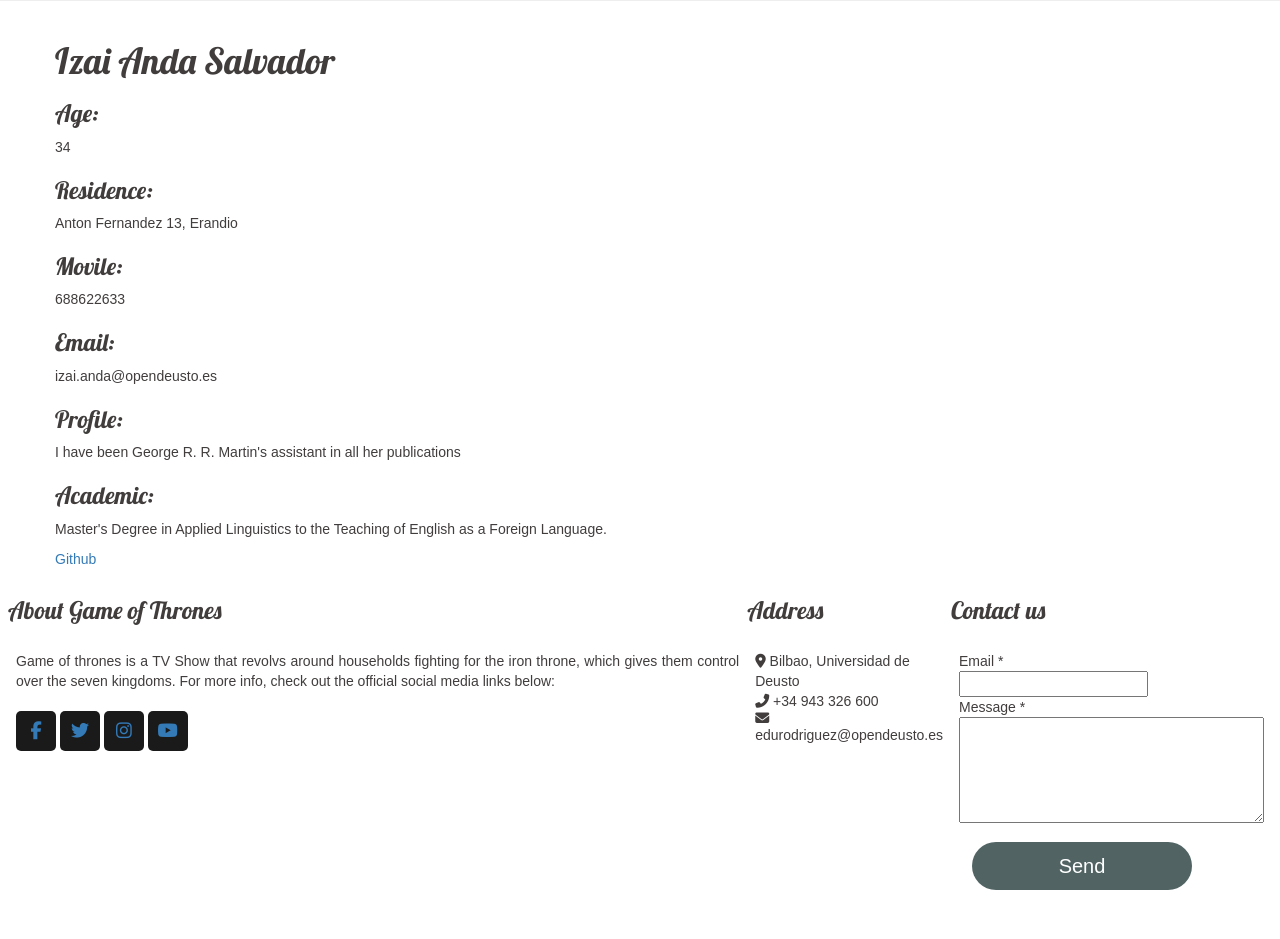
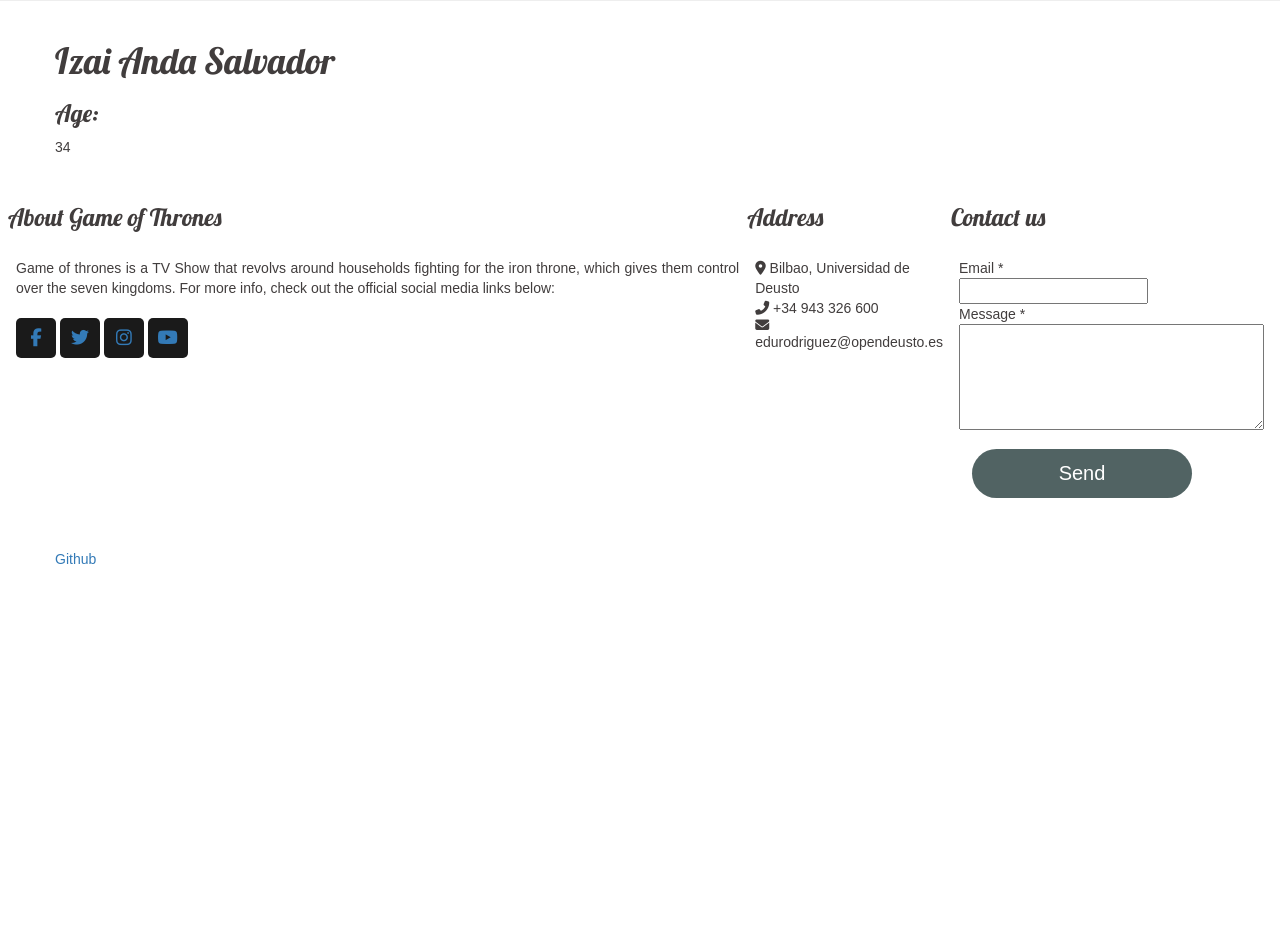
Before and after one commit to alvarogonzalez96/GoT, a Django app: page /about_us/Izai in a window 1280 px wide. Shown: the part 253-1192 px from the top of the page. After the commit the page ends 817 px from the top, so only its background shows below. Run offline with Django 3.2, Linux system fonts and the light colour scheme; data comes from the database, SQL or seed files in the repository; some libraries are stand-ins or nearby versions.

Commit message:
footer posicion

```diff
--- a/blog/static/css/blog.css
+++ b/blog/static/css/blog.css
@@ -186,10 +186,11 @@
 
 footer{
     padding: 8px;
-    position: bottom;
+    position: absolute;
     bottom: 0px;
     width: 100%;
     background-color: white;
+    margin-top: 700px;
 }
 
 .main-content{
```
